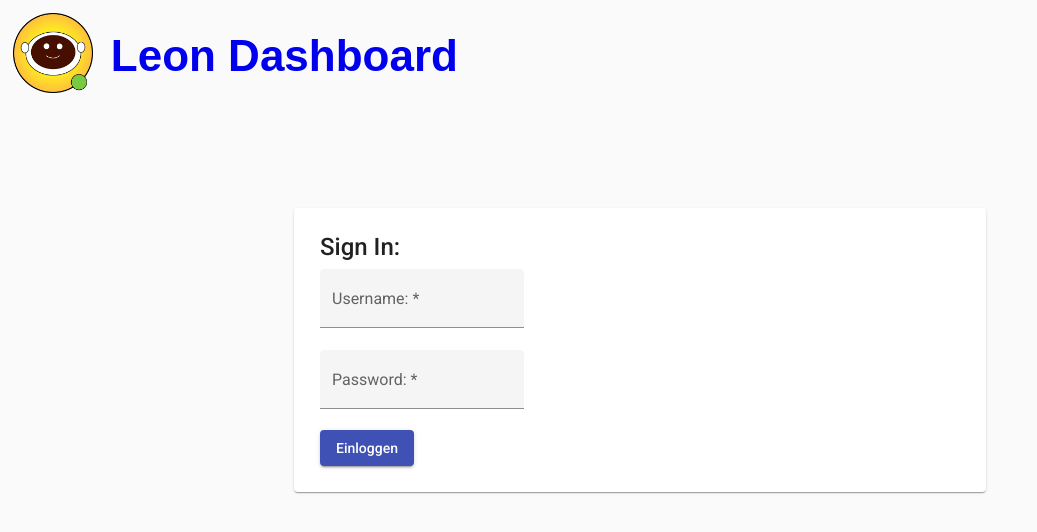
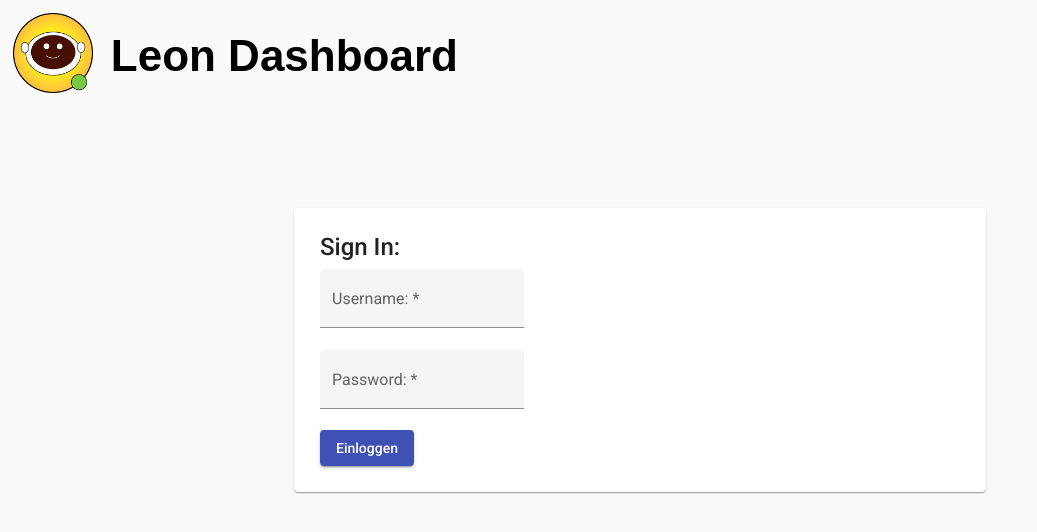
Before and after one commit to Dumfarth-Felix/LeonDashboard, an Angular app: page /dashboard in a window 1280 px wide. Shown: the top 532 px of the page, without its empty margins (0-1037 px from the left). Built offline with nearby package versions, Linux system fonts and the light colour scheme.

Commit message:
change color

```diff
--- a/src/app/app.component.html
+++ b/src/app/app.component.html
@@ -1,5 +1,5 @@
 <div id="leon">
-  <a href="http://dumfarthfelix.eu/LeonDashboard/"><h1>Leon Dashboard</h1></a>
+  <a href="http://dumfarthfelix.eu/LeonDashboard/"><h1 style="color: black">Leon Dashboard</h1></a>
   <a href="http://dumfarthfelix.eu/LeoBot-FrontEnd/">
   <img src="assets/leon.png" height="80px">
   </a>
```
